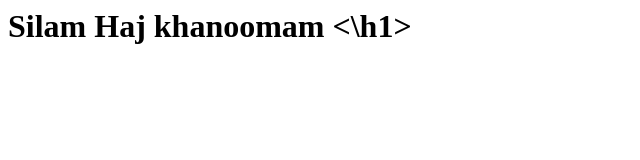
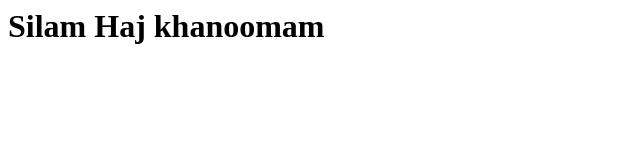
Before and after one commit to hamedk72/hamedk72.github.io, a plain HTML site: page index.html in a window 1280 px wide. Shown: the whole page, without its empty margins (0-640 px from the left). Drawn offline with Linux system fonts and the light colour scheme.

Commit message:
Update index.html

```diff
--- a/index.html
+++ b/index.html
@@ -1 +1 @@
-<h1> Silam Haj khanoomam <\h1>
+<h1> Silam Haj khanoomam </h1>
```
